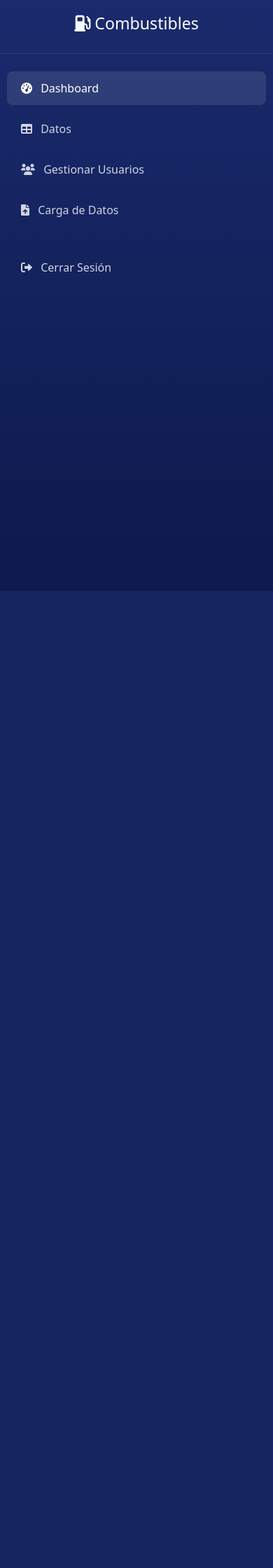
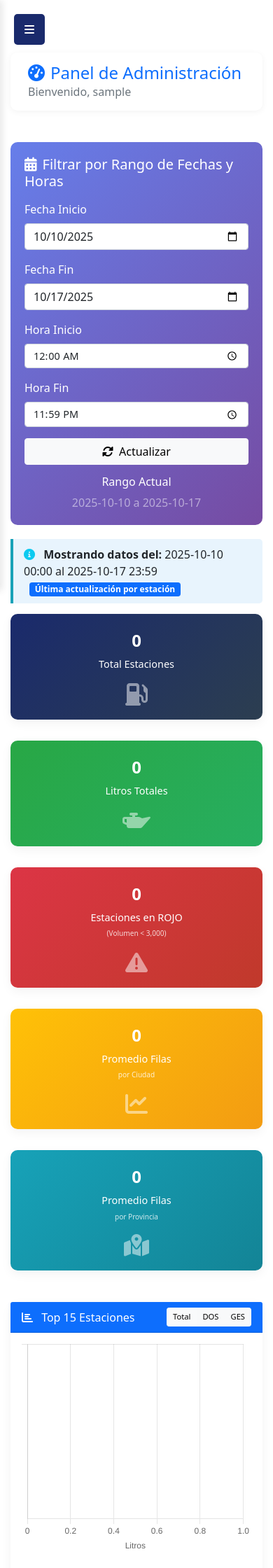
Before and after one commit to upfpdocente-dot/Sistema_combustibles, a Flask app: page /admin/dashboard in a window 390 px wide. Shown: the top 2240 px of the page at 70% size. Before the commit the page ends 844 px from the top, so only its background shows below. Run offline with Flask 3, Linux system fonts and the light colour scheme; the visitor is signed in with stand-in values (Sample User, id 1); data comes from the database, SQL or seed files in the repository; data that the repository does not hold is empty; a map, chart or similar area stays blank; some libraries are stand-ins or nearby versions.

Commit message:
Add files via upload

```diff
--- a/templates/admin_dashboard.html
+++ b/templates/admin_dashboard.html
@@ -26,6 +26,7 @@
             padding: 0;
             box-shadow: 3px 0 10px rgba(0,0,0,0.1);
             z-index: 1000;
+            overflow-y: auto;
         }
 
         .sidebar-brand {
@@ -44,6 +45,10 @@
             margin: 5px 10px;
             border-radius: 8px;
             transition: all 0.3s;
+            border: none;
+            background: none;
+            text-align: left;
+            width: 100%;
         }
 
         .nav-link:hover, .nav-link.active {
@@ -204,13 +209,143 @@
         .time-input {
             font-size: 0.9rem;
         }
+
+        /* ================= RESPONSIVE DESIGN ================= */
+        @media (max-width: 1200px) {
+            .main-content {
+                margin-left: 220px;
+            }
+
+            .sidebar {
+                width: 220px;
+            }
+        }
+
+        @media (max-width: 992px) {
+            .main-content {
+                margin-left: 0;
+                padding: 15px;
+            }
+
+            .sidebar {
+                transform: translateX(-100%);
+                transition: transform 0.3s ease;
+                width: 280px;
+            }
+
+            .sidebar.mobile-open {
+                transform: translateX(0);
+            }
+
+            .mobile-menu-btn {
+                display: block;
+                position: fixed;
+                top: 20px;
+                left: 20px;
+                z-index: 1001;
+                background: var(--primary);
+                color: white;
+                border: none;
+                border-radius: 5px;
+                padding: 10px 15px;
+            }
+
+            .header {
+                margin-top: 60px;
+            }
+
+            .stats-cards {
+                grid-template-columns: repeat(auto-fit, minmax(200px, 1fr));
+                gap: 15px;
+            }
+        }
+
+        @media (max-width: 768px) {
+            .stats-cards {
+                grid-template-columns: 1fr 1fr;
+            }
+
+            .stats-number {
+                font-size: 1.5rem;
+            }
+
+            .table-responsive {
+                font-size: 0.8rem;
+            }
+
+            .date-filter .row,
+            .tab-datos-filters .row {
+                flex-direction: column;
+            }
+
+            .date-filter .col-md-8,
+            .tab-datos-filters .col-md-8 {
+                margin-bottom: 15px;
+            }
+        }
+
+        @media (max-width: 576px) {
+            .stats-cards {
+                grid-template-columns: 1fr;
+            }
+
+            .header h1 {
+                font-size: 1.5rem;
+            }
+
+            .card {
+                margin-bottom: 15px;
+            }
+
+            .table th, .table td {
+                padding: 8px 10px;
+                font-size: 0.75rem;
+            }
+
+            .filters .row {
+                flex-direction: column;
+            }
+
+            .filters .col-md-3,
+            .filters .col-md-2 {
+                margin-bottom: 10px;
+            }
+
+            .action-buttons {
+                flex-direction: column;
+            }
+        }
+
+        /* Mobile menu overlay */
+        .mobile-overlay {
+            display: none;
+            position: fixed;
+            top: 0;
+            left: 0;
+            right: 0;
+            bottom: 0;
+            background: rgba(0,0,0,0.5);
+            z-index: 999;
+        }
+
+        .mobile-overlay.active {
+            display: block;
+        }
     </style>
 </head>
 <body>
+    <!-- Mobile Menu Button -->
+    <button class="mobile-menu-btn d-lg-none">
+        <i class="fas fa-bars"></i>
+    </button>
+
+    <!-- Mobile Overlay -->
+    <div class="mobile-overlay"></div>
+
     <div class="container-fluid">
         <div class="row">
             <!-- Sidebar -->
-            <div class="col-md-2 sidebar">
+            <div class="col-lg-2 sidebar">
                 <div class="sidebar-brand">
                     <h3><i class="fas fa-gas-pump"></i> Combustibles</h3>
                 </div>
@@ -246,7 +381,7 @@
             </div>
 
             <!-- Main Content -->
-            <div class="col-md-10 main-content">
+            <div class="col-lg-10 main-content">
                 <div class="header">
                     <h1 class="text-primary mb-0"><i class="fas fa-tachometer-alt me-2"></i>Panel de Administración</h1>
                     <p class="text-muted mb-0">Bienvenido, {{ username }}</p>
@@ -341,7 +476,7 @@
 
                         <!-- Gráficos MEJORADOS -->
                         <div class="row">
-                            <div class="col-md-6">
+                            <div class="col-xl-6 col-lg-12 mb-4">
                                 <div class="card">
                                     <div class="card-header bg-primary text-white d-flex justify-content-between align-items-center">
                                         <span><i class="fas fa-chart-bar me-2"></i> Top 15 Estaciones</span>
@@ -358,7 +493,7 @@
                                     </div>
                                 </div>
                             </div>
-                            <div class="col-md-6">
+                            <div class="col-xl-6 col-lg-12 mb-4">
                                 <div class="card">
                                     <div class="card-header bg-success text-white d-flex justify-content-between align-items-center">
                                         <span><i class="fas fa-chart-line me-2"></i> Evolución por Producto</span>
@@ -535,10 +670,9 @@
                     </div>
 
                     <!-- Tab Gestión de Usuarios -->
-                                        <!-- Tab Gestión de Usuarios MEJORADA -->
                     <div class="tab-pane fade" id="tab-usuarios">
                         <div class="row">
-                            <div class="col-md-6">
+                            <div class="col-lg-6 mb-4">
                                 <div class="card">
                                     <div class="card-header bg-info text-white">
                                         <i class="fas fa-user-plus me-2"></i> Crear Usuario Individual
@@ -561,7 +695,7 @@
                                 </div>
                             </div>
 
-                            <div class="col-md-6">
+                            <div class="col-lg-6 mb-4">
                                 <div class="card">
                                     <div class="card-header bg-warning text-white d-flex justify-content-between align-items-center">
                                         <span><i class="fas fa-users me-2"></i> Usuarios Existentes</span>
@@ -654,23 +788,7 @@
                             </div>
                         </div>
 
-                        <div class="card mt-4">
-                            <div class="card-header bg-primary text-white">
-                                <i class="fas fa-info-circle me-2"></i> Información sobre Usuarios
-                            </div>
-                            <div class="card-body">
-                                <h5>Proceso de creación de usuarios:</h5>
-                                <ul>
-                                    <li><strong>Creación individual:</strong> Use el formulario superior para crear usuarios uno por uno</li>
-                                    <li><strong>Creación masiva:</strong> Al cargar un archivo CSV con la columna FUNCIONARIO, los usuarios se crean automáticamente</li>
-                                    <li><strong>Credenciales:</strong> Usuario = primera palabra del funcionario (minúsculas), Contraseña = usuario + "1234"</li>
-                                    <li><strong>Ejemplo:</strong> Funcionario "Juan Pérez" → Usuario: "juan", Contraseña: "juan1234"</li>
-                                </ul>
-                            </div>
-                        </div>
-                    </div>
-
-                        <div class="card mt-4">
+                        <div class="card">
                             <div class="card-header bg-primary text-white">
                                 <i class="fas fa-info-circle me-2"></i> Información sobre Usuarios
                             </div>
@@ -689,7 +807,7 @@
                     <!-- Tab Carga -->
                     <div class="tab-pane fade" id="tab-carga">
                         <div class="row">
-                            <div class="col-md-8 offset-md-2">
+                            <div class="col-12">
                                 <div class="card">
                                     <div class="card-header bg-primary text-white">
                                         <i class="fas fa-file-upload me-2"></i> Cargar Archivo de Datos
@@ -782,7 +900,35 @@
             initializeUserManagement();
             initializeDateFilter();
             initializeTabDatosDateFilter();
+            initializeMobileMenu();
         });
+
+        // Mobile Menu Functionality
+        function initializeMobileMenu() {
+            const mobileMenuBtn = document.querySelector('.mobile-menu-btn');
+            const sidebar = document.querySelector('.sidebar');
+            const overlay = document.querySelector('.mobile-overlay');
+
+            if (mobileMenuBtn && sidebar) {
+                mobileMenuBtn.addEventListener('click', function() {
+                    sidebar.classList.toggle('mobile-open');
+                    overlay.classList.toggle('active');
+                });
+
+                overlay.addEventListener('click', function() {
+                    sidebar.classList.remove('mobile-open');
+                    overlay.classList.remove('active');
+                });
+
+                // Close menu when clicking on a link
+                document.querySelectorAll('.sidebar .nav-link').forEach(link => {
+                    link.addEventListener('click', function() {
+                        sidebar.classList.remove('mobile-open');
+                        overlay.classList.remove('active');
+                    });
+                });
+            }
+        }
 
         function initializeCharts() {
             // Gráfico de Top 15 Estaciones (Barras Horizontales)
@@ -1033,7 +1179,7 @@
             // Filtro de búsqueda
             document.getElementById('searchInput').addEventListener('input', function() {
                 const searchTerm = this.value.toLowerCase();
-                const rows = document.querySelectorAll('tbody tr');
+                const rows = document.querySelectorAll('#tab-datos tbody tr');
 
                 rows.forEach(row => {
                     const text = row.textContent.toLowerCase();
@@ -1043,68 +1189,146 @@
 
             // Filtro por zona
             document.getElementById('zonaFilter').addEventListener('change', function() {
-                const zona = this.value;
-                const rows = document.querySelectorAll('tbody tr');
-
-                rows.forEach(row => {
-                    const zonaCell = row.cells[2].textContent;
-                    row.style.display = (!zona || zonaCell === zona) ? '' : 'none';
-                });
+                applyAllFilters();
             });
 
             // Filtro por estado
             document.getElementById('estadoFilter').addEventListener('change', function() {
-                const estado = this.value;
-                const rows = document.querySelectorAll('tbody tr');
+                applyAllFilters();
+            });
+
+            // Filtro por producto
+            document.getElementById('productoFilter').addEventListener('change', function() {
+                applyAllFilters();
+            });
+        }
+
+        function applyAllFilters() {
+            const zona = document.getElementById('zonaFilter').value;
+            const estado = document.getElementById('estadoFilter').value;
+            const producto = document.getElementById('productoFilter').value;
+            const rows = document.querySelectorAll('#tab-datos tbody tr');
 
             rows.forEach(row => {
+                const zonaCell = row.cells[2].textContent;
                 const estadoCell = row.cells[11].textContent.trim();
-                    row.style.display = (!estado || estadoCell === estado) ? '' : 'none';
-                });
+                let showRow = true;
+
+                // Filtro por zona
+                if (zona && zonaCell !== zona) {
+                    showRow = false;
+                }
+
+                // Filtro por estado
+                if (estado && estadoCell !== estado) {
+                    showRow = false;
+                }
+
+                // Filtro por producto
+                if (producto && showRow) {
+                    let productoValue = 0;
+                    switch(producto) {
+                        case 'DO/DO+': productoValue = parseInt(row.cells[5].textContent.replace(/,/g, '')) || 0; break;
+                        case 'DO ULS+': productoValue = parseInt(row.cells[6].textContent.replace(/,/g, '')) || 0; break;
+                        case 'GE/GE+': productoValue = parseInt(row.cells[7].textContent.replace(/,/g, '')) || 0; break;
+                        case 'GP+': productoValue = parseInt(row.cells[8].textContent.replace(/,/g, '')) || 0; break;
+                        case 'GP ULTRA 100': productoValue = parseInt(row.cells[9].textContent.replace(/,/g, '')) || 0; break;
+                    }
+                    if (productoValue <= 0) {
+                        showRow = false;
+                    }
+                }
+
+                row.style.display = showRow ? '' : 'none';
             });
         }
 
         function initializeUserManagement() {
-            // Gestión de usuarios
-            const crearUsuarioForm = document.getElementById('crearUsuarioForm');
-            if (crearUsuarioForm) {
-                crearUsuarioForm.addEventListener('submit', function(e) {
-                    e.preventDefault();
+            // Gestión de usuarios - Editar y Eliminar
+            document.querySelectorAll('.btn-editar-usuario').forEach(btn => {
+                btn.addEventListener('click', function() {
+                    const id = this.getAttribute('data-id');
+                    const username = this.getAttribute('data-username');
+                    const funcionario = this.getAttribute('data-funcionario');
+                    const rol = this.getAttribute('data-rol');
 
-                    const funcionario = document.getElementById('funcionario').value;
+                    document.getElementById('editarUsuarioId').value = id;
+                    document.getElementById('editarUsuarioUsername').value = username;
+                    document.getElementById('editarUsuarioFuncionario').value = funcionario;
+                    document.getElementById('editarUsuarioRol').value = rol;
 
-                    // Mostrar loading
-                    const submitBtn = crearUsuarioForm.querySelector('button[type="submit"]');
-                    const originalText = submitBtn.innerHTML;
-                    submitBtn.innerHTML = '<i class="fas fa-spinner fa-spin me-2"></i>Creando...';
-                    submitBtn.disabled = true;
+                    const modal = new bootstrap.Modal(document.getElementById('modalEditarUsuario'));
+                    modal.show();
+                });
+            });
 
-                    fetch('/admin/crear_usuario', {
+            // Guardar cambios de usuario
+            document.getElementById('btnGuardarUsuario').addEventListener('click', function() {
+                const id = document.getElementById('editarUsuarioId').value;
+                const username = document.getElementById('editarUsuarioUsername').value;
+                const funcionario = document.getElementById('editarUsuarioFuncionario').value;
+                const rol = document.getElementById('editarUsuarioRol').value;
+
+                if (!username || !funcionario) {
+                    alert('Por favor complete todos los campos');
+                    return;
+                }
+
+                fetch('/admin/editar_usuario', {
                     method: 'POST',
                     headers: {
-                            'Content-Type': 'application/x-www-form-urlencoded',
+                        'Content-Type': 'application/json',
                     },
-                        body: `funcionario=${encodeURIComponent(funcionario)}`
+                    body: JSON.stringify({
+                        id: id,
+                        username: username,
+                        funcionario: funcionario,
+                        rol: rol
+                    })
                 })
                 .then(response => response.json())
                 .then(data => {
                     if (data.success) {
                         alert('✅ ' + data.message);
-                            document.getElementById('crearUsuarioForm').reset();
                         location.reload();
                     } else {
                         alert('❌ ' + data.message);
-                            submitBtn.innerHTML = originalText;
-                            submitBtn.disabled = false;
                     }
                 })
                 .catch(error => {
-                        alert('❌ Error al crear usuario: ' + error);
-                        submitBtn.innerHTML = originalText;
-                        submitBtn.disabled = false;
+                    alert('❌ Error al editar usuario: ' + error);
                 });
             });
+
+            // Eliminar Usuario
+            document.querySelectorAll('.btn-eliminar-usuario').forEach(btn => {
+                btn.addEventListener('click', function() {
+                    const id = this.getAttribute('data-id');
+                    const username = this.getAttribute('data-username');
+
+                    if (confirm(`¿Está seguro de eliminar al usuario "${username}"? Esta acción no se puede deshacer.`)) {
+                        fetch('/admin/eliminar_usuario', {
+                            method: 'POST',
+                            headers: {
+                                'Content-Type': 'application/json',
+                            },
+                            body: JSON.stringify({ id: id })
+                        })
+                        .then(response => response.json())
+                        .then(data => {
+                            if (data.success) {
+                                alert('✅ ' + data.message);
+                                location.reload();
+                            } else {
+                                alert('❌ ' + data.message);
                             }
+                        })
+                        .catch(error => {
+                            alert('❌ Error al eliminar usuario: ' + error);
+                        });
+                    }
+                });
+            });
         }
 
         function initializeDateFilter() {
@@ -1233,97 +1457,6 @@
                 tabDatosHoraFinInput.value = '23:59';
             }
         }
-
-        // Gestión de Usuarios - Editar y Eliminar
-        function initializeUserManagement() {
-            // Editar Usuario
-            document.querySelectorAll('.btn-editar-usuario').forEach(btn => {
-                btn.addEventListener('click', function() {
-                    const id = this.getAttribute('data-id');
-                    const username = this.getAttribute('data-username');
-                    const funcionario = this.getAttribute('data-funcionario');
-                    const rol = this.getAttribute('data-rol');
-
-                    document.getElementById('editarUsuarioId').value = id;
-                    document.getElementById('editarUsuarioUsername').value = username;
-                    document.getElementById('editarUsuarioFuncionario').value = funcionario;
-                    document.getElementById('editarUsuarioRol').value = rol;
-
-                    const modal = new bootstrap.Modal(document.getElementById('modalEditarUsuario'));
-                    modal.show();
-                });
-            });
-
-            // Guardar cambios de usuario
-            document.getElementById('btnGuardarUsuario').addEventListener('click', function() {
-                const id = document.getElementById('editarUsuarioId').value;
-                const username = document.getElementById('editarUsuarioUsername').value;
-                const funcionario = document.getElementById('editarUsuarioFuncionario').value;
-                const rol = document.getElementById('editarUsuarioRol').value;
-
-                if (!username || !funcionario) {
-                    alert('Por favor complete todos los campos');
-                    return;
-                }
-
-                fetch('/admin/editar_usuario', {
-                    method: 'POST',
-                    headers: {
-                        'Content-Type': 'application/json',
-                    },
-                    body: JSON.stringify({
-                        id: id,
-                        username: username,
-                        funcionario: funcionario,
-                        rol: rol
-                    })
-                })
-                .then(response => response.json())
-                .then(data => {
-                    if (data.success) {
-                        alert('✅ ' + data.message);
-                        location.reload();
-                    } else {
-                        alert('❌ ' + data.message);
-                    }
-                })
-                .catch(error => {
-                    alert('❌ Error al editar usuario: ' + error);
-                });
-            });
-
-            // Eliminar Usuario
-            document.querySelectorAll('.btn-eliminar-usuario').forEach(btn => {
-                btn.addEventListener('click', function() {
-                    const id = this.getAttribute('data-id');
-                    const username = this.getAttribute('data-username');
-
-                    if (confirm(`¿Está seguro de eliminar al usuario "${username}"? Esta acción no se puede deshacer.`)) {
-                        fetch('/admin/eliminar_usuario', {
-                            method: 'POST',
-                            headers: {
-                                'Content-Type': 'application/json',
-                            },
-                            body: JSON.stringify({ id: id })
-                        })
-                        .then(response => response.json())
-                        .then(data => {
-                            if (data.success) {
-                                alert('✅ ' + data.message);
-                                location.reload();
-                            } else {
-                                alert('❌ ' + data.message);
-                            }
-                        })
-                        .catch(error => {
-                            alert('❌ Error al eliminar usuario: ' + error);
-                        });
-                    }
-                });
-            });
-        }
-
     </script>
 </body>
-
 </html>
```
Lines whose indentation alone changed are shown as unchanged.
